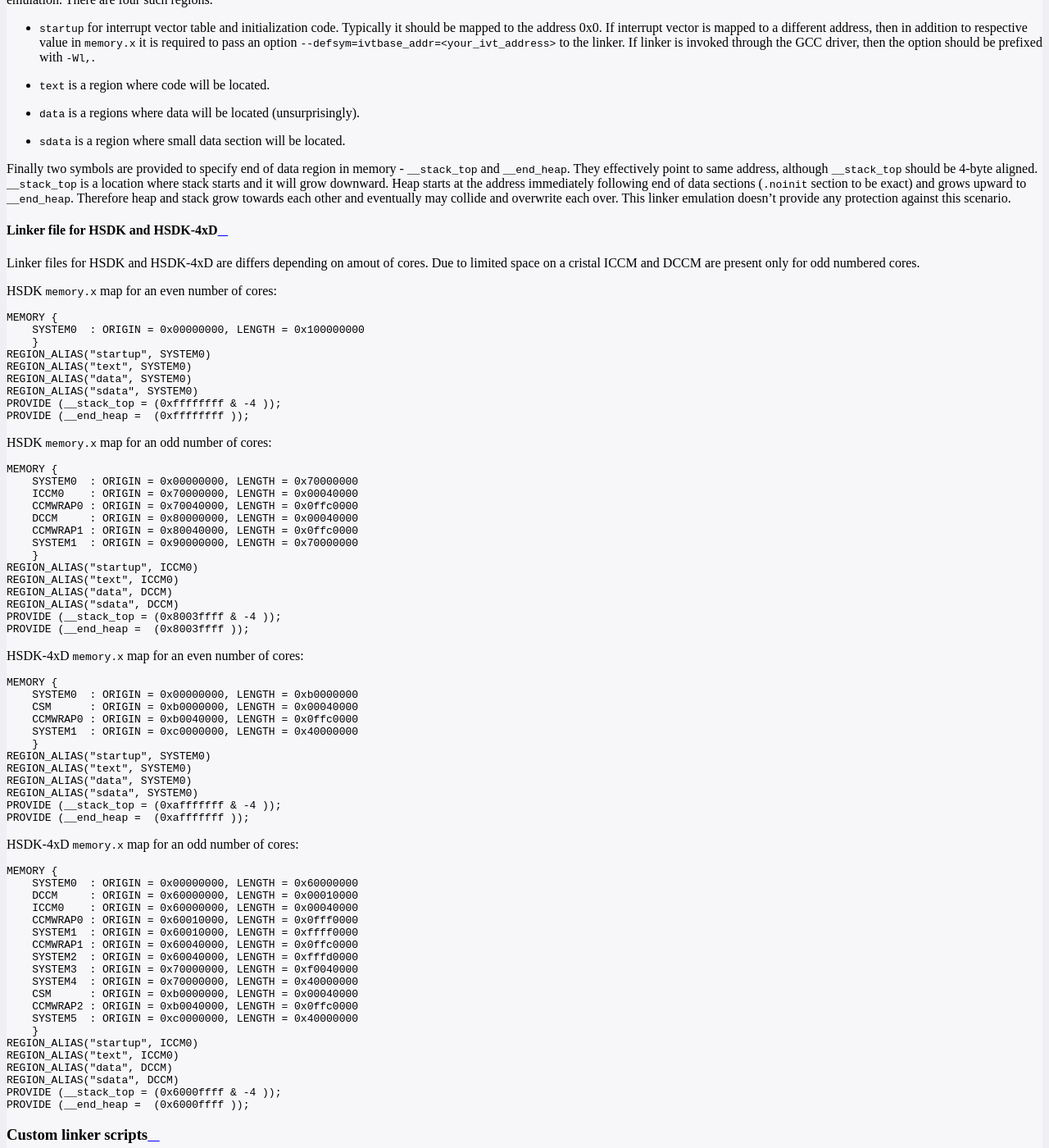
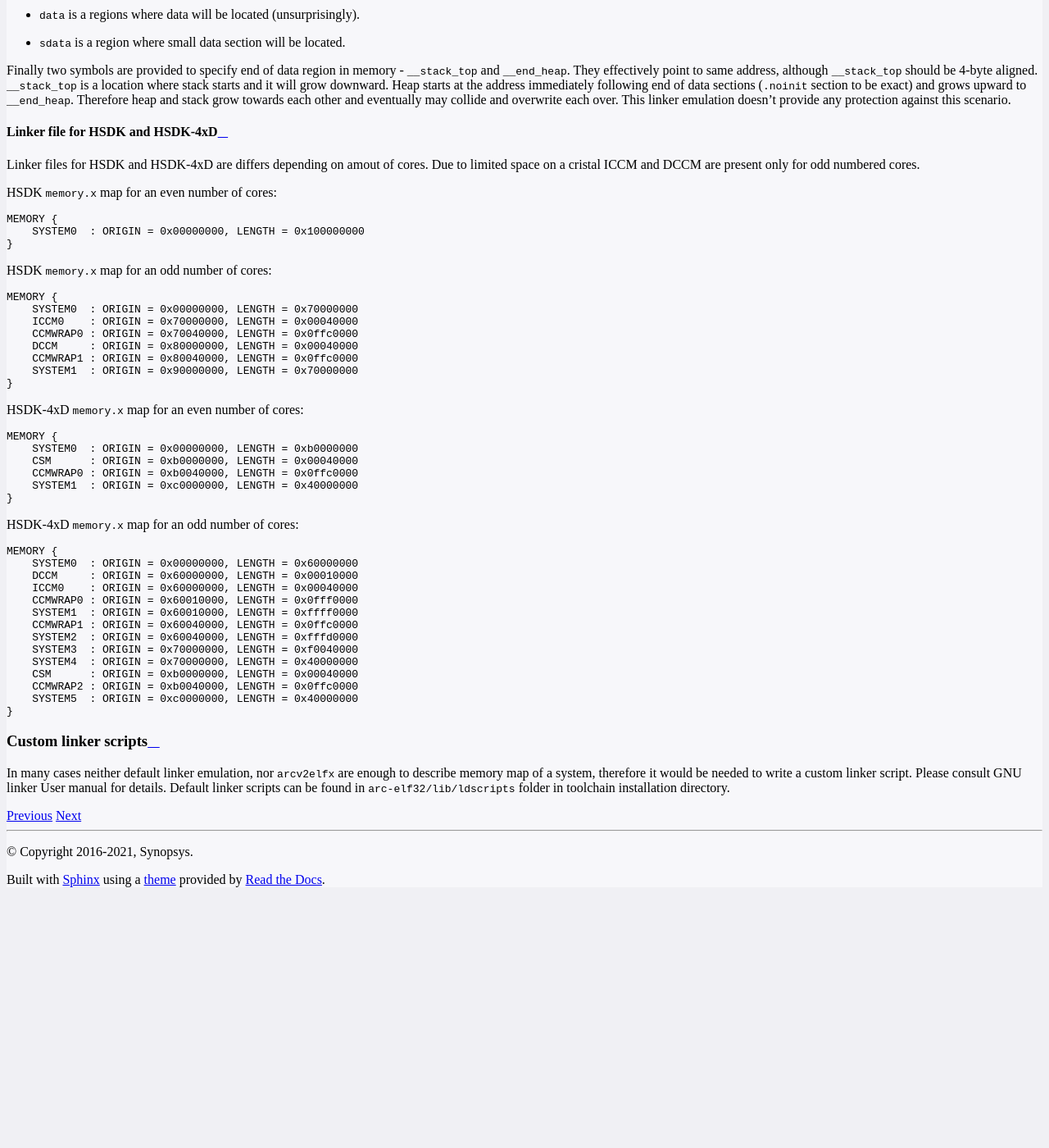
Before and after one commit to foss-for-synopsys-dwc-arc-processors/toolchain, a Sphinx documentation site: the page built from doc/baremetal/linker.rst, in a window 1280 px wide and 1400 px high, scrolled down 1712 px. Shown: the whole window at 82% size. Built offline with Sphinx 7.4.7 and the Read the Docs theme 2.0.0, drawn with Linux system fonts in a browser that asks for light colours; after the commit the page ends 2802 px from its top, so only the background shows below that; some of the changed text lies outside the part shown.

Commit message:
doc/baremetal/linker.rst: Remove unnecessasy sections from memory.x
* Section REGION_ALIAS was removed
* Section PROVIDE was removed

```diff
--- a/doc/baremetal/linker.rst
+++ b/doc/baremetal/linker.rst
@@ -85,14 +85,6 @@
        DCCM     : ORIGIN = 0x80000000, LENGTH = 0x00004000
    }
 
-   REGION_ALIAS("startup", ICCM0)
-   REGION_ALIAS("text", ICCM0)
-   REGION_ALIAS("data", DCCM)
-   REGION_ALIAS("sdata", DCCM)
-
-   PROVIDE (__stack_top = (0x80003fff & -4 ));
-   PROVIDE (__end_heap =  (0x80003fff ));
-
 This ``memory.x`` consists of three logical sections. First sections ``MEMORY``
 specifies a list of memory regions - their base address and size. Names of
 those regions can be arbitrary, and also it may describe regions that are not
@@ -132,13 +124,7 @@
 
     MEMORY {
         SYSTEM0  : ORIGIN = 0x00000000, LENGTH = 0x100000000
-        }
-    REGION_ALIAS("startup", SYSTEM0)
-    REGION_ALIAS("text", SYSTEM0)
-    REGION_ALIAS("data", SYSTEM0)
-    REGION_ALIAS("sdata", SYSTEM0)
-    PROVIDE (__stack_top = (0xffffffff & -4 ));
-    PROVIDE (__end_heap =  (0xffffffff ));
+    }
 
 HSDK ``memory.x`` map for an odd number of cores:
 
@@ -151,13 +137,7 @@
         DCCM     : ORIGIN = 0x80000000, LENGTH = 0x00040000
         CCMWRAP1 : ORIGIN = 0x80040000, LENGTH = 0x0ffc0000
         SYSTEM1  : ORIGIN = 0x90000000, LENGTH = 0x70000000
-        }
-    REGION_ALIAS("startup", ICCM0)
-    REGION_ALIAS("text", ICCM0)
-    REGION_ALIAS("data", DCCM)
-    REGION_ALIAS("sdata", DCCM)
-    PROVIDE (__stack_top = (0x8003ffff & -4 ));
-    PROVIDE (__end_heap =  (0x8003ffff ));
+    }
 
 
 HSDK-4xD ``memory.x`` map for an even number of cores:
@@ -169,13 +149,7 @@
         CSM      : ORIGIN = 0xb0000000, LENGTH = 0x00040000
         CCMWRAP0 : ORIGIN = 0xb0040000, LENGTH = 0x0ffc0000
         SYSTEM1  : ORIGIN = 0xc0000000, LENGTH = 0x40000000
-        }
-    REGION_ALIAS("startup", SYSTEM0)
-    REGION_ALIAS("text", SYSTEM0)
-    REGION_ALIAS("data", SYSTEM0)
-    REGION_ALIAS("sdata", SYSTEM0)
-    PROVIDE (__stack_top = (0xafffffff & -4 ));
-    PROVIDE (__end_heap =  (0xafffffff ));
+    }
 
 HSDK-4xD ``memory.x`` map for an odd number of cores:
 
@@ -194,13 +168,7 @@
         CSM      : ORIGIN = 0xb0000000, LENGTH = 0x00040000
         CCMWRAP2 : ORIGIN = 0xb0040000, LENGTH = 0x0ffc0000
         SYSTEM5  : ORIGIN = 0xc0000000, LENGTH = 0x40000000
-        }
-    REGION_ALIAS("startup", ICCM0)
-    REGION_ALIAS("text", ICCM0)
-    REGION_ALIAS("data", DCCM)
-    REGION_ALIAS("sdata", DCCM)
-    PROVIDE (__stack_top = (0x6000ffff & -4 ));
-    PROVIDE (__end_heap =  (0x6000ffff ));
+    }
 
 
 Custom linker scripts
```
